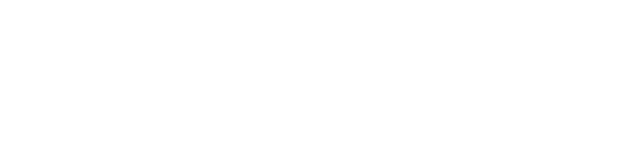
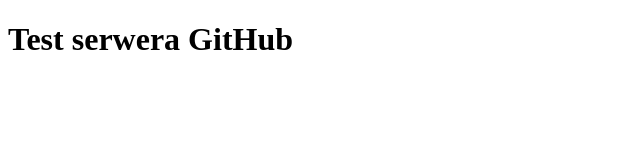
Before and after one commit to Informejtik300/Arrtan-FirebaseHost, a plain HTML site: page index.html in a window 1280 px wide. Shown: the whole page, without its empty margins (0-640 px from the left). Drawn offline with Linux system fonts and the light colour scheme.

Commit message:
Zmiana testowa

```diff
--- a/index.html
+++ b/index.html
@@ -7,6 +7,8 @@
         <link rel="icon" href="Zdjecia/Systemowe/logo.ico">
     </head>
     <body>
-
+        <header>
+            <h1>Test serwera GitHub</h1>
+        </header>
     </body>
 </html>
```
